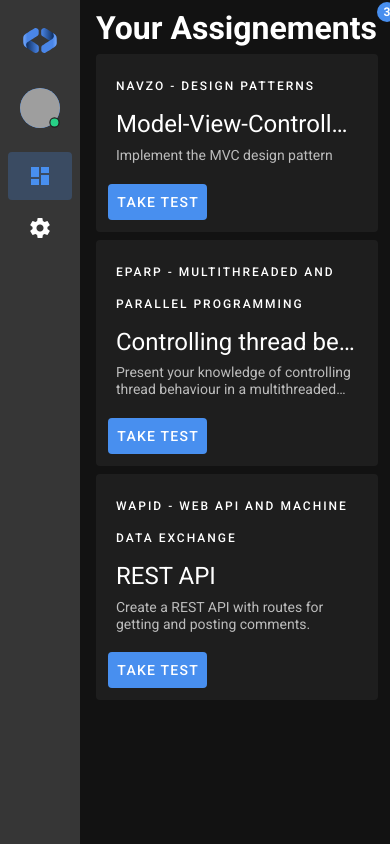
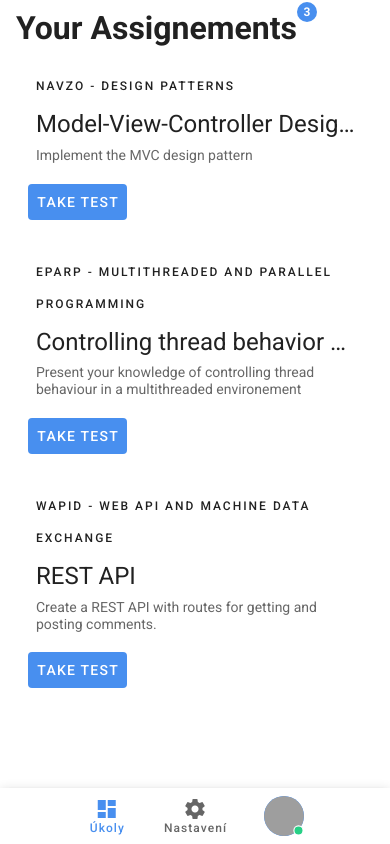
Before and after one commit to davekrejci/codetester, a Vue app in the folder frontend/: page /#/assignements in a window 390 px wide. Built offline with nearby package versions, Linux system fonts and the light colour scheme; grey boxes are pictures that could not be loaded.

Commit message:
added bottom navigation bar for mobile viewports

```diff
--- /dev/null
+++ b/frontend/src/components/BottomNavigation.vue
@@ -0,0 +1,32 @@
+<template>
+  <v-bottom-navigation color="primary" v-if="$vuetify.breakpoint.smAndDown" app v-model="value">
+    <v-btn  v-for="item in items" :key="item.title" :to="item.path" :value="item.title">
+      <span>{{ item.title }}</span>
+
+      <v-icon >{{ item.icon }}</v-icon>
+    </v-btn>
+    <v-btn>
+				<v-badge bordered bottom color="success" dot offset-x="10" offset-y="18">
+					<v-list-item-avatar class="mx-0" color="primary">
+						<v-img src="https://randomuser.me/api/portraits/men/32.jpg"></v-img>
+					</v-list-item-avatar>
+				</v-badge>
+				</v-btn>
+  </v-bottom-navigation>
+</template>
+
+<script>
+export default {
+	name: 'BottomNavigation',
+	data: () => ({
+		items: [
+			{ title: 'Úkoly', path: '/assignements', icon: 'mdi-view-dashboard' },
+			{ title: 'Nastavení', path: '/settings', icon: 'mdi-cog' },
+		],
+	}),
+};
+</script>
+
+<style>
+
+</style>
--- a/frontend/src/components/NavigationDrawer.vue
+++ b/frontend/src/components/NavigationDrawer.vue
@@ -1,5 +1,5 @@
 <template>
-	<v-navigation-drawer :width="280" app permanent floating mini-variant-width="80" :mini-variant="$vuetify.breakpoint.mdAndDown">
+	<v-navigation-drawer v-if="$vuetify.breakpoint.mdAndUp" :width="280" app permanent floating mini-variant-width="80" :mini-variant="$vuetify.breakpoint.mdAndDown">
 		<v-list class="mt-2">
 			<v-list-item class="px-2">
 				<v-img src="../assets/svg/logo/symbol_logo.svg" max-height="25" max-width="60" contain></v-img>
@@ -15,7 +15,7 @@
 					</v-list-item-avatar>
 				</v-badge>
 				<v-list-item-content class="ml-4">
-					<v-list-item-title class="font-weight-medium">David Krejci</v-list-item-title>
+					<v-list-item-title class="font-weight-medium">David Krejčí</v-list-item-title>
 					<v-list-item-subtitle>Student</v-list-item-subtitle>
 				</v-list-item-content>
 
@@ -44,8 +44,8 @@ export default {
 	name: 'NavigationDrawer',
 	data: () => ({
 		items: [
-			{ title: 'Assignements', path: '/assignements', icon: 'mdi-view-dashboard' },
-			{ title: 'Settings', path: '/settings', icon: 'mdi-cog' },
+			{ title: 'Úkoly', path: '/assignements', icon: 'mdi-view-dashboard' },
+			{ title: 'Nastavení', path: '/settings', icon: 'mdi-cog' },
 		],
 	}),
 };
--- a/frontend/src/plugins/vuetify.js
+++ b/frontend/src/plugins/vuetify.js
@@ -5,7 +5,7 @@ Vue.use(Vuetify);
 
 export default new Vuetify({
     theme: {
-      dark: true,
+      dark: false,
       options: {
         customProperties: true,
       },
--- a/frontend/src/views/Dashboard.vue
+++ b/frontend/src/views/Dashboard.vue
@@ -5,16 +5,20 @@
 			<v-container class="pl-4" fluid>
 				<router-view></router-view>
 			</v-container>
+		<bottom-navigation></bottom-navigation>
 		</v-main>
 	</div>
 </template>
 
 <script>
 import NavigationDrawer from '@/components/NavigationDrawer.vue';
+import BottomNavigation from '@/components/BottomNavigation.vue';
+
 
 export default {
 	components: {
 		NavigationDrawer,
+		BottomNavigation,
 	},
 };
 </script>
```
Also changed, not shown: 1 other file (tests, documents, lock files or other folders).
